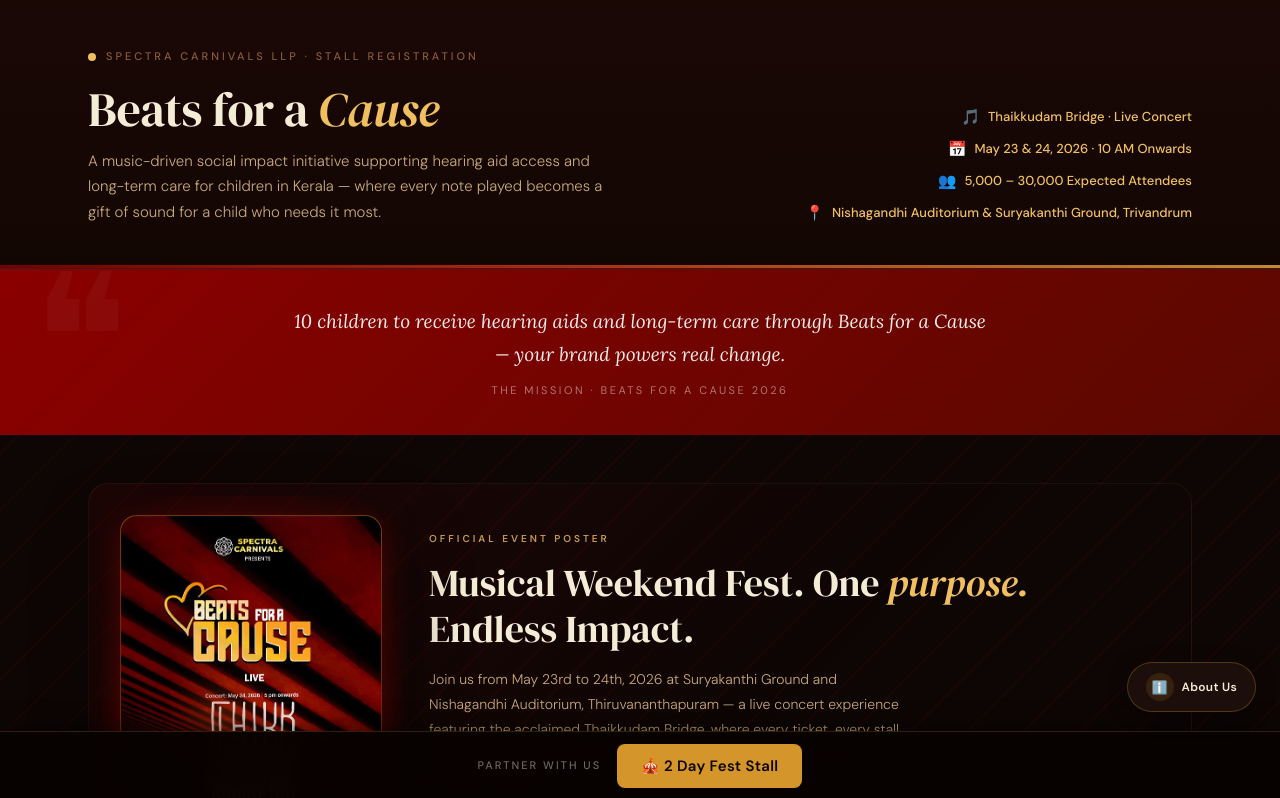
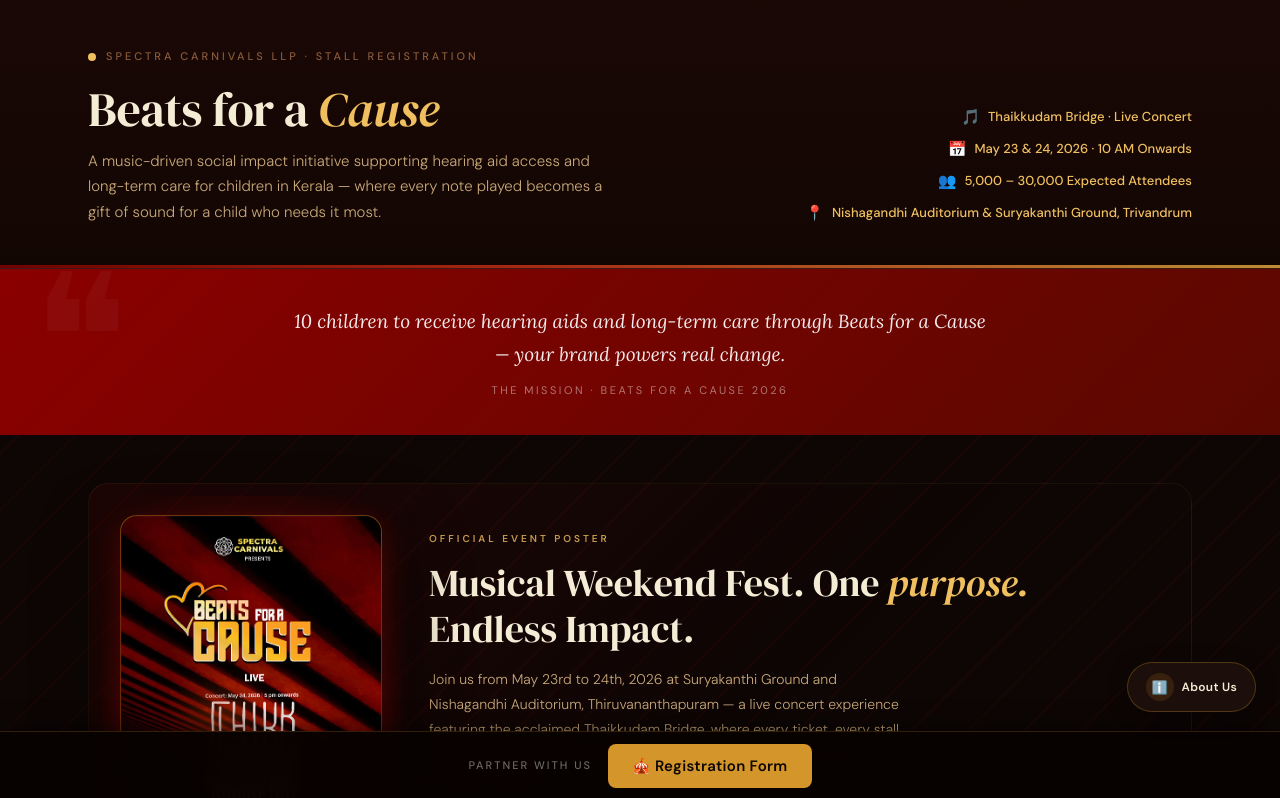
Before and after one commit to spectracarnivals-cause/cochlear-stalls, a plain HTML site: page index.html in a window 1280 px wide. Shown: the top 798 px of the page. Drawn offline with Linux system fonts and the light colour scheme.

Commit message:
Update index.html

```diff
--- a/index.html
+++ b/index.html
@@ -321,7 +321,7 @@
 <!-- STICKY BAR -->
 <div class="sticky-bar">
 <span class="sticky-bar-label">Partner with us</span>
-  <button class="sticky-btn sticky-btn-stall" id="btn-stall">🎪 2 Day Fest Stall</button>
+  <button class="sticky-btn sticky-btn-stall" id="btn-stall">🎪 Registration Form</button>
 </div>
 
 <!-- FLOATING ABOUT US -->
```
